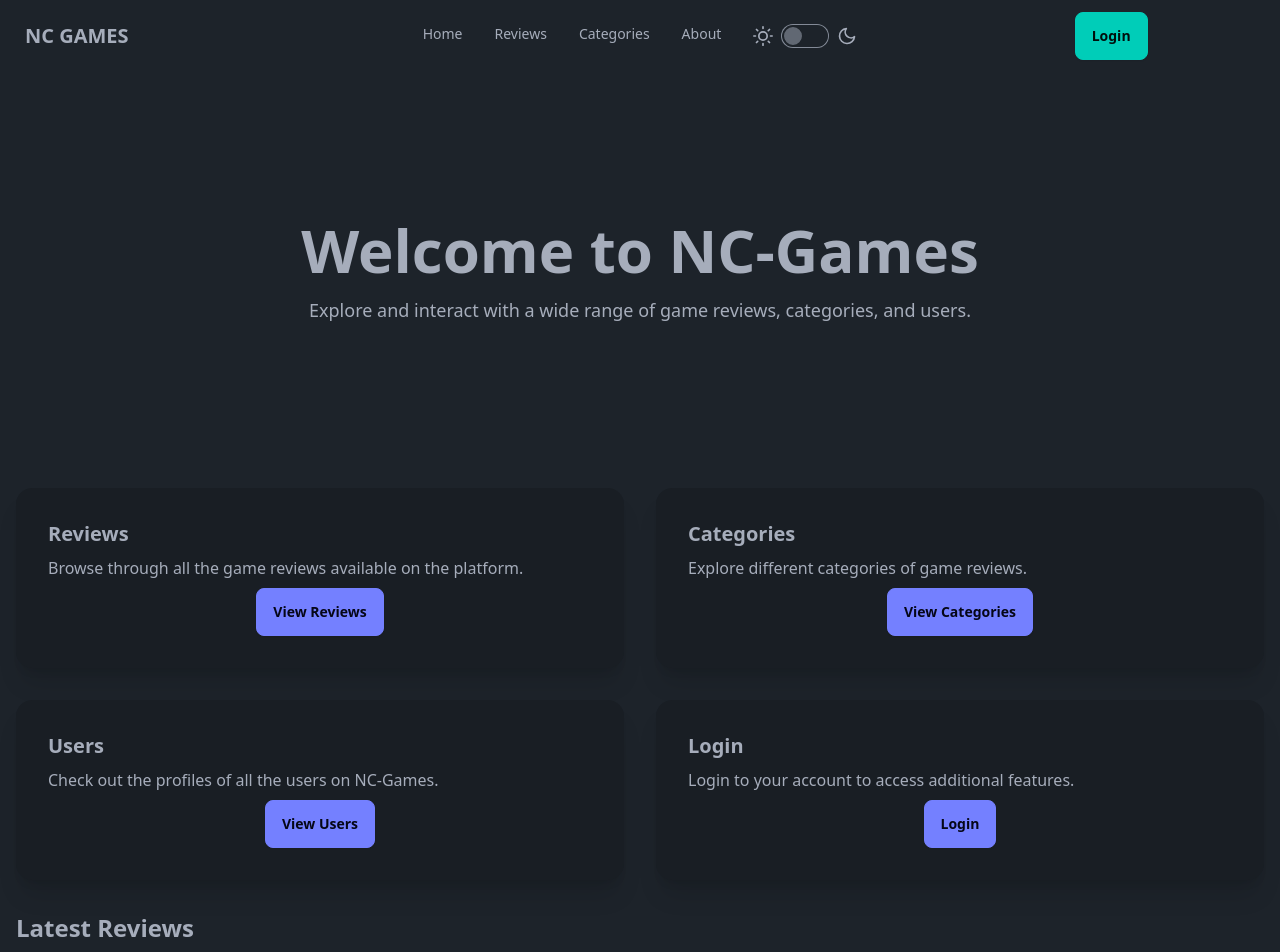
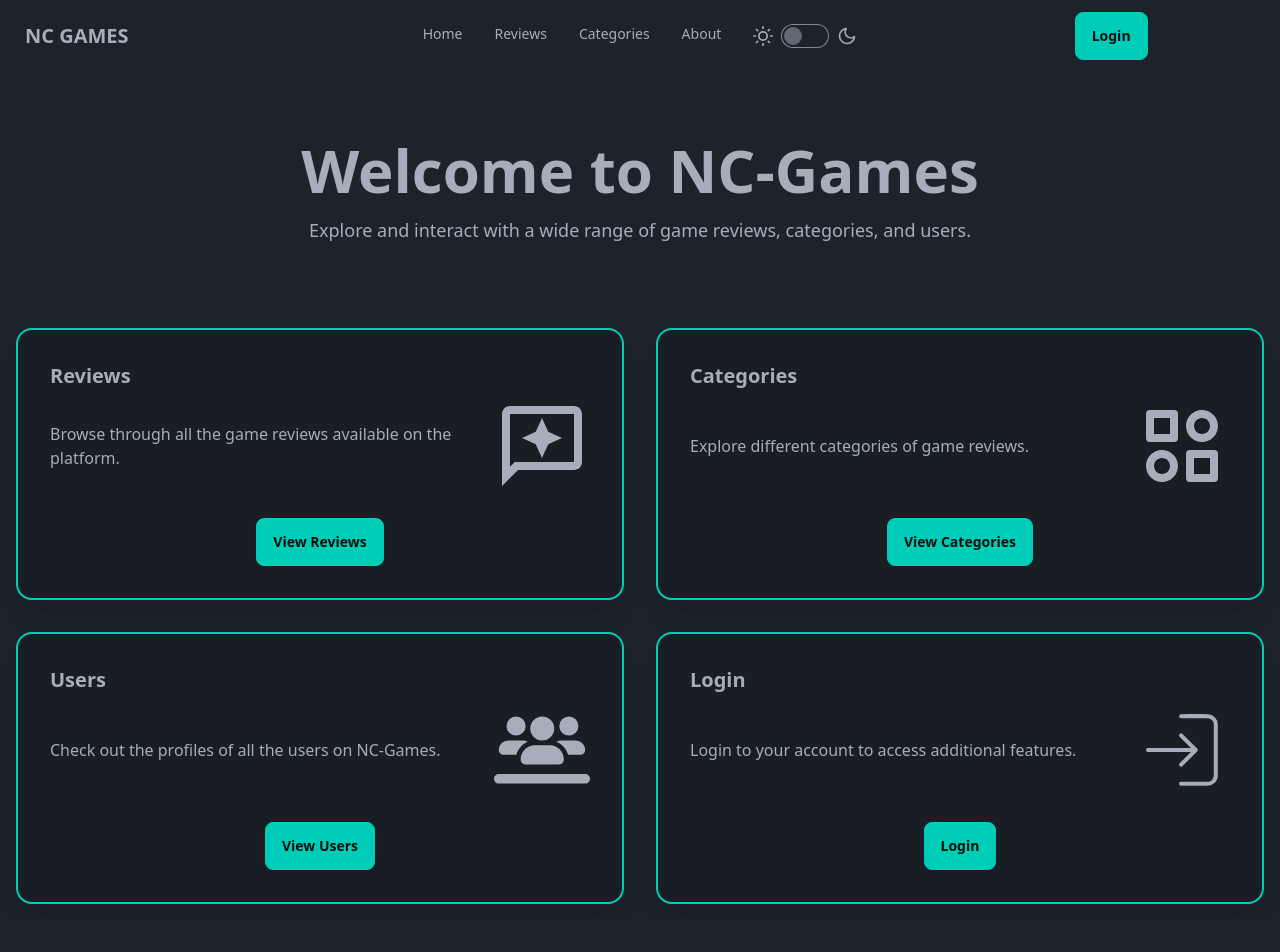
Before and after one commit to CarageaAlexandru/fe-nc-games, a React (Vite) app in the folder fe-nc-games/: page / in a window 1280 px wide. Shown: the top 952 px of the page. After the commit the page ends 920 px from the top, so only its background shows below. Built offline with nearby package versions, Linux system fonts and the light colour scheme.

Commit message:
added review validation and updated home

```diff
--- a/fe-nc-games/package.json
+++ b/fe-nc-games/package.json
@@ -16,8 +16,10 @@
     "pexels": "^1.4.0",
     "react": "^18.2.0",
     "react-dom": "^18.2.0",
+    "react-icons": "^5.1.0",
     "react-router-dom": "^6.22.3",
-    "sort-by": "^1.2.0"
+    "sort-by": "^1.2.0",
+    "zod": "^3.22.4"
   },
   "devDependencies": {
     "@types/react": "^18.2.66",
--- a/fe-nc-games/src/Pages/Home.jsx
+++ b/fe-nc-games/src/Pages/Home.jsx
@@ -1,10 +1,14 @@
 import { Link } from "react-router-dom";
+import { MdOutlineReviews } from "react-icons/md";
+import { BiCategoryAlt } from "react-icons/bi";
+import { FaUsersLine } from "react-icons/fa6";
+import { CiLogin } from "react-icons/ci";
 
 function Home() {
 	return (
 		<div className="container mx-auto p-4">
 			{/* Hero section */}
-			<div className="flex flex-col items-center justify-center h-[50vh]">
+			<div className="flex flex-col items-center justify-center h-[30vh]">
 				<h1 className="text-6xl font-bold mb-4 text-center">
 					Welcome to NC-Games
 				</h1>
@@ -16,62 +20,84 @@ function Home() {
 
 			{/* Features section */}
 			<div className="grid grid-cols-1 md:grid-cols-2 gap-8">
-				<div className="card bg-base-200 shadow-xl hover:bg-primary-content hover:shadow-2xl transition duration-300 ease-in-out transform hover:scale-105 ">
+				<div className="card bg-base-200 border-2 border-accent shadow-xl hover:shadow-2xl transition duration-300 ease-in-out transform hover:scale-105">
 					<div className="card-body">
-						<h2 className="card-title">Reviews</h2>
-						<p>
-							Browse through all the game reviews available on the platform.
-						</p>
-						<div className="card-actions justify-center">
-							<Link to="/reviews" className="btn btn-primary">
+						<div className="flex justify-between items-center">
+							<h2 className="card-title text-accent-focus flex-1">Reviews</h2>
+						</div>
+						<div className="flex items-center">
+							<p className="flex-1 mr-4">
+								Browse through all the game reviews available on the platform.
+							</p>
+							<MdOutlineReviews className="w-24 h-24 text-accent-focus" />
+						</div>
+						<div className="card-actions justify-center mt-4">
+							<Link to="/reviews" className="btn btn-accent">
 								View Reviews
 							</Link>
 						</div>
 					</div>
 				</div>
 
-				<div className="card bg-base-200 shadow-xl hover:bg-primary-content hover:shadow-2xl transition duration-300 ease-in-out transform hover:scale-105 ">
+				<div className="card bg-base-200 border-2 border-accent shadow-xl hover:shadow-2xl transition duration-300 ease-in-out transform hover:scale-105">
 					<div className="card-body">
-						<h2 className="card-title">Categories</h2>
-						<p>Explore different categories of game reviews.</p>
-						<div className="card-actions justify-center">
-							<Link to="/categories" className="btn btn-primary">
+						<div className="flex justify-between items-center">
+							<h2 className="card-title text-accent-focus flex-1">
+								Categories
+							</h2>
+						</div>
+						<div className="flex items-center">
+							<p className="flex-1 mr-4">
+								Explore different categories of game reviews.
+							</p>
+							<BiCategoryAlt className="w-24 h-24 text-accent-focus" />
+						</div>
+						<div className="card-actions justify-center mt-4">
+							<Link to="/categories" className="btn btn-accent">
 								View Categories
 							</Link>
 						</div>
 					</div>
 				</div>
 
-				<div className="card bg-base-200 shadow-xl hover:bg-primary-content hover:shadow-2xl transition duration-300 ease-in-out transform hover:scale-105 ">
+				<div className="card bg-base-200 border-2 border-accent shadow-xl hover:shadow-2xl transition duration-300 ease-in-out transform hover:scale-105">
 					<div className="card-body">
-						<h2 className="card-title">Users</h2>
-						<p>Check out the profiles of all the users on NC-Games.</p>
-						<div className="card-actions justify-center">
-							<Link to="/users" className="btn btn-primary">
+						<div className="flex justify-between items-center">
+							<h2 className="card-title text-accent-focus flex-1">Users</h2>
+						</div>
+						<div className="flex items-center">
+							<p className="flex-1 mr-4">
+								<p>Check out the profiles of all the users on NC-Games.</p>
+							</p>
+							<FaUsersLine className="w-24 h-24 text-accent-focus" />
+						</div>
+						<div className="card-actions justify-center mt-4">
+							<Link to="/categories" className="btn btn-accent">
 								View Users
 							</Link>
 						</div>
 					</div>
 				</div>
 
-				<div className="card bg-base-200 shadow-xl hover:bg-primary-content hover:shadow-2xl transition duration-300 ease-in-out transform hover:scale-105 ">
+				<div className="card bg-base-200 border-2 border-accent shadow-xl hover:shadow-2xl transition duration-300 ease-in-out transform hover:scale-105">
 					<div className="card-body">
-						<h2 className="card-title">Login</h2>
-						<p>Login to your account to access additional features.</p>
-						<div className="card-actions justify-center">
-							<Link to="/login" className="btn btn-primary">
+						<div className="flex justify-between items-center">
+							<h2 className="card-title text-accent-focus flex-1">Login</h2>
+						</div>
+						<div className="flex items-center">
+							<p className="flex-1 mr-4">
+								<p>Login to your account to access additional features.</p>
+							</p>
+							<CiLogin className="w-24 h-24 text-accent-focus" />
+						</div>
+						<div className="card-actions justify-center mt-4">
+							<Link to="/categories" className="btn btn-accent">
 								Login
 							</Link>
 						</div>
 					</div>
 				</div>
 			</div>
-
-			{/* Latest Reviews section */}
-			<div className="mt-8">
-				<h2 className="text-2xl font-bold mb-4">Latest Reviews</h2>
-				{/* Add a section to display the latest reviews */}
-			</div>
 		</div>
 	);
 }
--- a/fe-nc-games/src/Pages/Login.jsx
+++ b/fe-nc-games/src/Pages/Login.jsx
@@ -2,24 +2,35 @@ import { useContext, useEffect, useState } from "react";
 import { fetchUsers } from "../api/usersAPI";
 import { AuthContext } from "../Context/AuthContext";
 import UserCard from "../components/UserCard";
-
+import Loading from "../components/Loading";
 
 function LoginPage() {
 	const [users, setUsers] = useState([]);
 	const { login } = useContext(AuthContext);
+	const [loading, setLoading] = useState(true);
 
 	useEffect(() => {
 		const getUsers = async () => {
+			setLoading(true);
 			try {
 				const usersData = await fetchUsers();
 				setUsers(usersData.users);
 			} catch (error) {
 				console.error("Error fetching users:", error);
 			}
+			setLoading(false);
 		};
 
 		getUsers();
 	}, []);
+
+	if (loading) {
+		return (
+			<div className="flex justify-center items-center h-screen">
+				<Loading />
+			</div>
+		);
+	}
 
 	return (
 		<div className="container mx-auto mt-8">
--- a/fe-nc-games/src/components/AddReviewForm.jsx
+++ b/fe-nc-games/src/components/AddReviewForm.jsx
@@ -2,6 +2,16 @@ import { useEffect, useState } from "react";
 import { fetchCategories } from "../api/categoriesAPI";
 import { fetchRandomGamePhoto } from "../api/pexelsAPI";
 import { postReview } from "../api/reviewsAPI";
+import { z } from "zod";
+
+const reviewSchema = z.object({
+	owner: z.string(),
+	title: z.string().min(1, "Title is required").max(50),
+	review_body: z.string().min(1, "Review body is required").max(300),
+	designer: z.string().min(1, "Designer is required").max(30),
+	category: z.string().min(1, "Category is required"),
+	review_img_url: z.string().url("Invalid URL format"),
+});
 
 function AddReviewForm({ user, onReviewAdded }) {
 	const [formData, setFormData] = useState({
@@ -14,8 +24,8 @@ function AddReviewForm({ user, onReviewAdded }) {
 	});
 	const [categories, setCategories] = useState([]);
 	const [alert, setAlert] = useState(null);
+	const [errors, setErrors] = useState({});
 
-	useEffect(() => {
 	const getRandomPhoto = async () => {
 		try {
 			const randomPhotoUrl = await fetchRandomGamePhoto();
@@ -36,12 +46,30 @@ function AddReviewForm({ user, onReviewAdded }) {
 		}
 	};
 
+	useEffect(() => {
 		getRandomPhoto();
 		getCategories();
 	}, []);
 
 	const handleChange = (e) => {
 		setFormData({ ...formData, [e.target.name]: e.target.value });
+		setErrors({ ...errors, [e.target.name]: null });
+	};
+
+	const validateForm = () => {
+		try {
+			reviewSchema.parse(formData);
+			return true;
+		} catch (error) {
+			if (error instanceof z.ZodError) {
+				const newErrors = {};
+				error.errors.forEach((err) => {
+					newErrors[err.path[0]] = err.message;
+				});
+				setErrors(newErrors);
+			}
+			return false;
+		}
 	};
 
 	const handleSuccess = () => {
@@ -79,6 +107,12 @@ function AddReviewForm({ user, onReviewAdded }) {
 
 	const handleSubmit = async (e) => {
 		e.preventDefault();
+		const isValid = validateForm();
+
+		if (!isValid) {
+			return;
+		}
+
 		try {
 			const response = await postReview(formData);
 			handleSuccess();
@@ -114,10 +148,17 @@ function AddReviewForm({ user, onReviewAdded }) {
 						value={formData.title}
 						onChange={handleChange}
 						placeholder="Enter title"
-						className="input input-bordered w-full"
+						className={`input input-bordered w-full ${
+							errors.title ? "input-error" : ""
+						}`}
 						maxLength="50"
 						required
 					/>
+					{errors.title && (
+						<label className="label">
+							<span className="label-text-alt text-error">{errors.title}</span>
+						</label>
+					)}
 				</div>
 
 				<div className="form-control">
@@ -183,7 +224,6 @@ function AddReviewForm({ user, onReviewAdded }) {
 						placeholder="Enter review image URL"
 						className="input input-bordered w-full"
 						required
-						disabled
 					/>
 				</div>
 			</div>
```
Also changed, not shown: 1 other file (tests, documents, lock files or other folders). Lines whose indentation alone changed are shown as unchanged.
